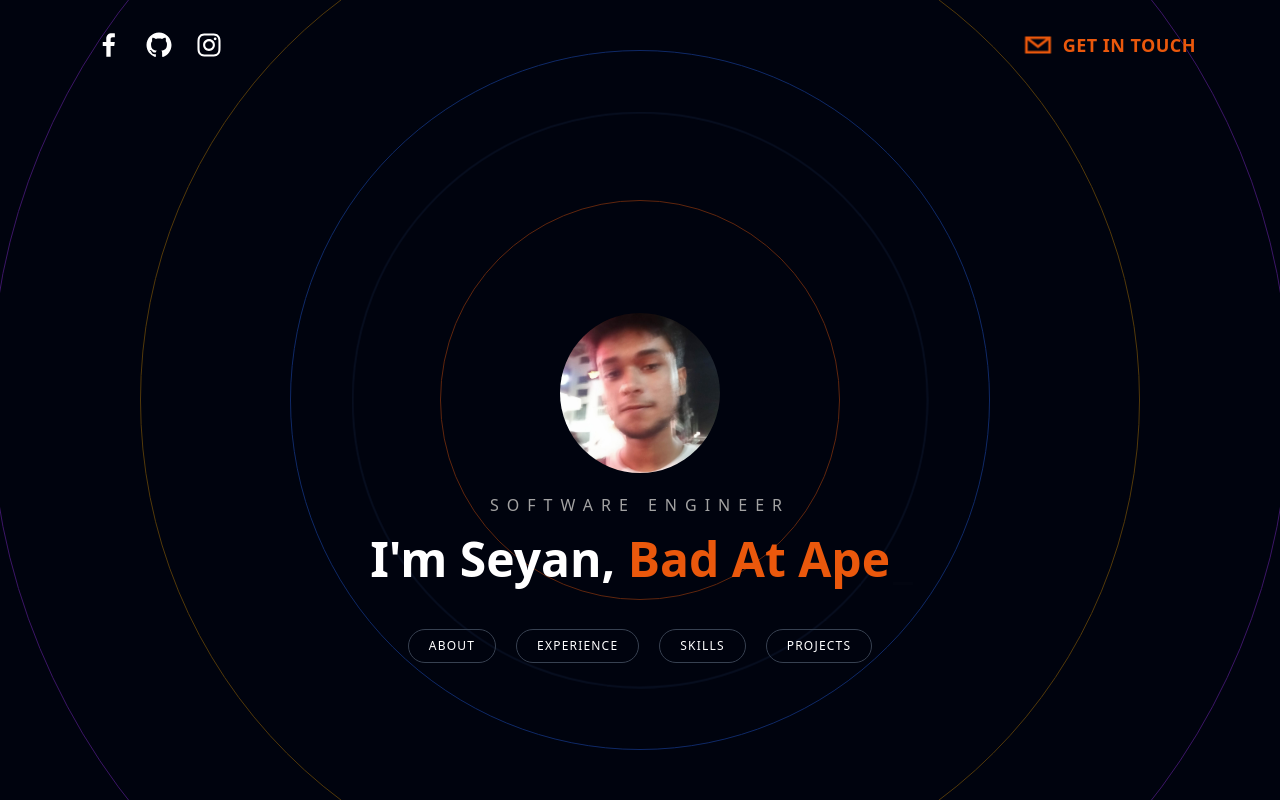
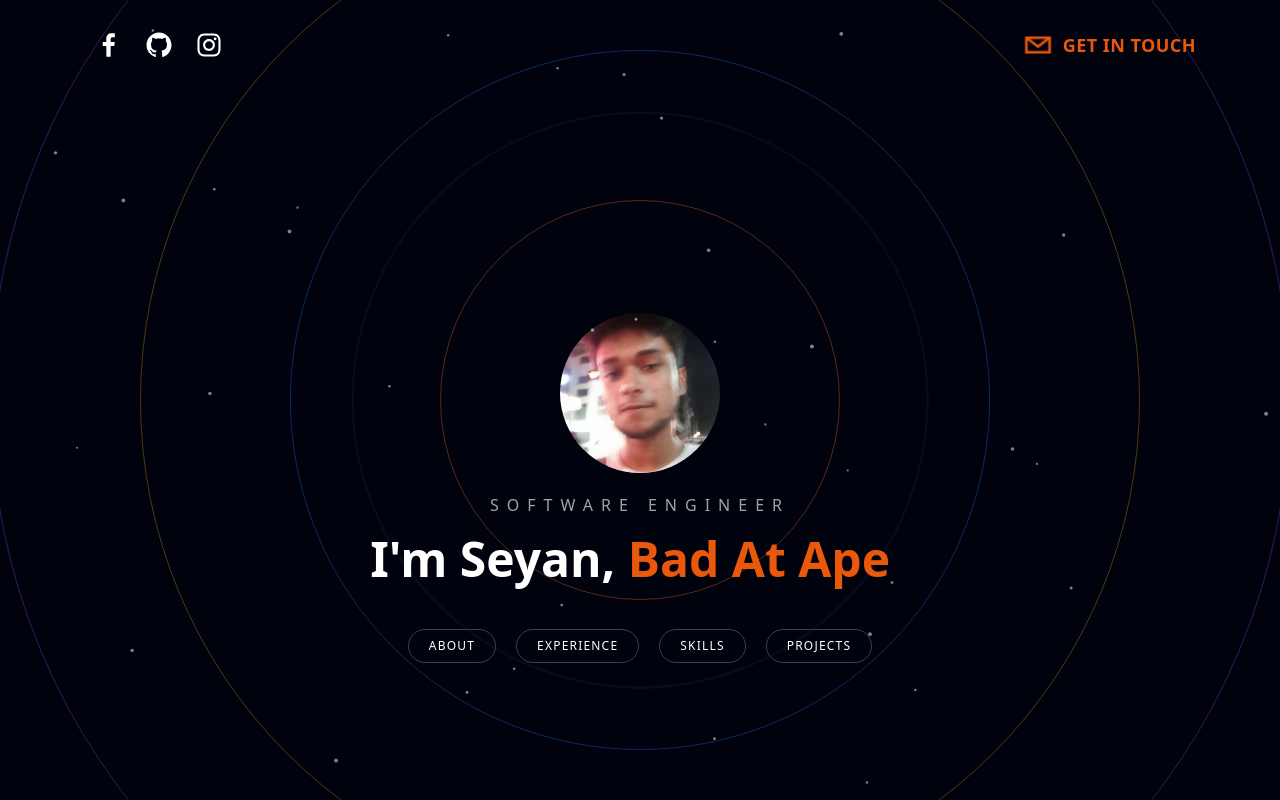
Before and after one commit to Kaitou345/portfolio, a Next.js app: page / in a window 1280 px wide. Built offline with nearby package versions, Linux system fonts and the light colour scheme; what tailwindcss-animation-delay would draw is missing.

Commit message:
Added pzazz

```diff
--- a/package.json
+++ b/package.json
@@ -12,6 +12,7 @@
     "@emotion/core": "^11.0.0",
     "@emotion/react": "^11.10.5",
     "@emotion/styled": "^11.10.5",
+    "@heroicons/react": "^2.0.13",
     "@types/node": "18.11.15",
     "@types/react": "^18.0.26",
     "@types/react-dom": "^18.0.9",
@@ -23,7 +24,10 @@
     "react-dom": "18.2.0",
     "react-simple-typewriter": "^5.0.1",
     "react-social-icons": "^5.15.0",
+    "react-tsparticles": "^2.6.0",
     "tailwindcss-animation-delay": "^1.0.7",
+    "tsparticles": "^2.6.0",
+    "tsparticles-engine": "^2.6.0",
     "typescript": "4.9.4"
   },
   "devDependencies": {
--- a/src/app/page.tsx
+++ b/src/app/page.tsx
@@ -1,7 +1,11 @@
 import AboutSection from "../components/Home/About/about";
+import ContactSection from "../components/Home/Contact/contact";
+import ExperienceSection from "../components/Home/Experience/experience";
 import Header from "../components/Home/Header/header";
 import HeroSection from "../components/Home/Hero/hero";
+import ProjectsSection from "../components/Home/Projects/projects";
 import SkillsSection from "../components/Home/Skills/skills";
+import ParticleBackground from "../components/layout/particles";
 
 export default function HomePage() {
   return (
@@ -13,9 +17,19 @@ export default function HomePage() {
       <section id="about" className="snap-center">
         <AboutSection />
       </section>
+      <section id="projects" className="snap-center">
+        <ProjectsSection />
+      </section>
       <section id="skills" className="snap-center">
         <SkillsSection />
       </section>
+      <section id="exp" className="snap-center">
+        <ExperienceSection />
+      </section>
+      <section id="contact" className="snap-center">
+        <ContactSection />
+      </section>
+      <ParticleBackground />
     </div>
   );
 }
--- /dev/null
+++ b/src/components/Home/Contact/contact.tsx
@@ -0,0 +1,56 @@
+import React from "react";
+
+type Props = {};
+
+export default function ContactSection({}: Props) {
+  return (
+    <div className="min-h-screen relative flex flex-col text-center md:text-left max-w-6xl px-10 justify-center items-center mx-auto gap-20 pt-20">
+      <h2 className="absolute top-24 uppercase text-4xl md:text-2xl text-neutral-300 tracking-[1rem] ">
+        Contact
+      </h2>
+
+      <div>
+        <h1 className="text-4xl text-white text-center font-semibold">
+          I&apos;m up for a chat,
+          <br />
+          <span className="decoration-orange-500 underline">
+            Let&apos;s talk.
+          </span>
+        </h1>
+      </div>
+      <form className="grid gap-2 text-black">
+        <div className="grid grid-cols-2 gap-2">
+          <input
+            className="h-8 p-3 focus:outline outline-orange-500  rounded-sm bg-neutral-800 caret-white placeholder-neutral-500"
+            type="text"
+            placeholder="Name*"
+            name=""
+            id=""
+          />
+          <input
+            className="h-8 p-3 focus:outline outline-orange-500  rounded-sm bg-neutral-800 caret-white placeholder-neutral-500"
+            type="email"
+            placeholder="Email*"
+            name=""
+            id=""
+          />
+        </div>
+        <input
+          type="text"
+          className="h-8 p-3 focus:outline outline-orange-500  rounded-sm bg-neutral-800 caret-white placeholder-neutral-500"
+          placeholder="Subject"
+        />
+        <textarea
+          className="h-20 p-3 focus:outline outline-orange-500  rounded-sm resize-none bg-neutral-800 caret-white placeholder-neutral-500"
+          placeholder="Write your thoughts..."
+        />
+        <button
+          className="border-2 border-orange-500 h-10 w-24 text-white uppercase tracking-wider rounded-sm hover:bg-orange-500 transition-colors  text-base text-center"
+          type="submit"
+        >
+          Send
+        </button>
+      </form>
+    </div>
+  );
+}
--- /dev/null
+++ b/src/components/Home/Experience/experience.tsx
@@ -0,0 +1,17 @@
+import React from "react";
+
+type Props = {};
+
+export default function ExperienceSection({}: Props) {
+  return (
+    <div className="min-h-screen relative flex flex-col md:flex-row text-center md:text-left max-w-6xl px-10 justify-center items-center mx-auto gap-20 pt-20">
+      <h2 className="absolute top-24 uppercase text-4xl md:text-2xl text-neutral-300 tracking-[1rem] ">
+        Experience
+      </h2>
+
+      <h1 className="text-5xl uppercase font-semibold tracking-wide">
+        In <span className="text-orange-600">Progress</span>
+      </h1>
+    </div>
+  );
+}
--- a/src/components/Home/Header/header.tsx
+++ b/src/components/Home/Header/header.tsx
@@ -46,13 +46,13 @@ export default function Header({}: Props) {
           className="flex flex-row items-center cursor-pointer animate-slide-from-right relative transition-colors text-lg font-semibold tracking-wide text-orange-600 hover:text-orange-400"
         >
           <a
-            href="#about"
+            href="#contact"
             className="absolute h-full w-full"
             rel="nofollow"
             aria-label="contact"
           ></a>
           <SocialIcon
-            url="#about"
+            url="#contact"
             network="email"
             fgColor="currentColor"
             bgColor="transparent"
--- /dev/null
+++ b/src/components/Home/Projects/projects.tsx
@@ -0,0 +1,17 @@
+import React from "react";
+
+type Props = {};
+
+export default function ProjectsSection({}: Props) {
+  return (
+    <div className="min-h-screen relative flex flex-col md:flex-row text-center md:text-left max-w-6xl px-10 justify-center items-center mx-auto gap-20 pt-20">
+      <h2 className="absolute top-24 uppercase text-4xl md:text-2xl text-neutral-300 tracking-[1rem] ">
+        Projects
+      </h2>
+
+      <h1 className="text-5xl uppercase font-semibold tracking-wide">
+        Will be updated <span className="text-orange-600">soon</span>
+      </h1>
+    </div>
+  );
+}
--- /dev/null
+++ b/src/components/layout/particles.tsx
@@ -0,0 +1,103 @@
+"use client";
+import { useCallback } from "react";
+import type { Container, Engine } from "tsparticles-engine";
+import Particles from "react-tsparticles";
+import { loadFull } from "tsparticles";
+
+export default function ParticleBackground() {
+  const particlesInit = useCallback(async (engine: Engine) => {
+    console.log(engine);
+
+    // you can initialize the tsParticles instance (engine) here, adding custom shapes or presets
+    // this loads the tsparticles package bundle, it's the easiest method for getting everything ready
+    // starting from v2 you can add only the features you need reducing the bundle size
+    await loadFull(engine);
+  }, []);
+
+  const particlesLoaded = useCallback(
+    async (container: Container | undefined) => {
+      await console.log(container);
+    },
+    []
+  );
+  return (
+    <Particles
+      className="z-0"
+      id="tsparticles"
+      init={particlesInit}
+      loaded={particlesLoaded}
+      options={{
+        background: {
+          color: {
+            value: "transparent",
+          },
+        },
+        fpsLimit: 60,
+        interactivity: {
+          events: {
+            onClick: {
+              enable: false,
+              mode: "push",
+            },
+            onHover: {
+              enable: false,
+              mode: "repulse",
+            },
+            resize: true,
+          },
+          modes: {
+            push: {
+              quantity: 4,
+            },
+            repulse: {
+              distance: 200,
+              duration: 0.4,
+            },
+          },
+        },
+        particles: {
+          color: {
+            value: "#ffffff",
+          },
+          links: {
+            color: "#ffffff",
+            distance: 150,
+            enable: false,
+            opacity: 0.5,
+            width: 1,
+          },
+          collisions: {
+            enable: false,
+          },
+          move: {
+            direction: "none",
+            enable: true,
+            outModes: {
+              default: "bounce",
+            },
+            random: false,
+            speed: 0.3,
+            straight: false,
+          },
+          number: {
+            density: {
+              enable: true,
+              area: 800,
+            },
+            value: 30,
+          },
+          opacity: {
+            value: 0.5,
+          },
+          shape: {
+            type: "circle",
+          },
+          size: {
+            value: { min: 1, max: 2 },
+          },
+        },
+        detectRetina: true,
+      }}
+    />
+  );
+}
```
Also changed, not shown: 1 other file (tests, documents, lock files or other folders).
